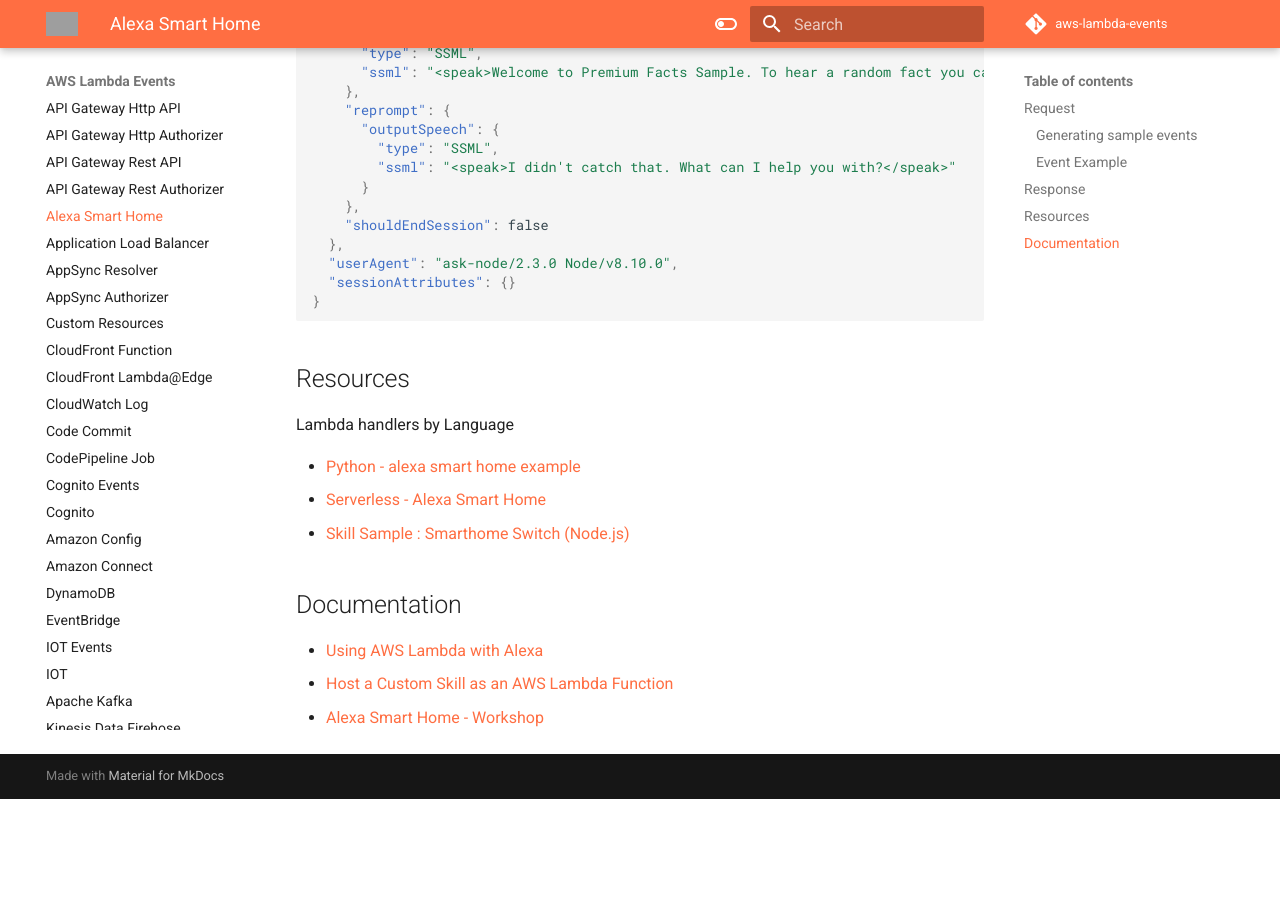
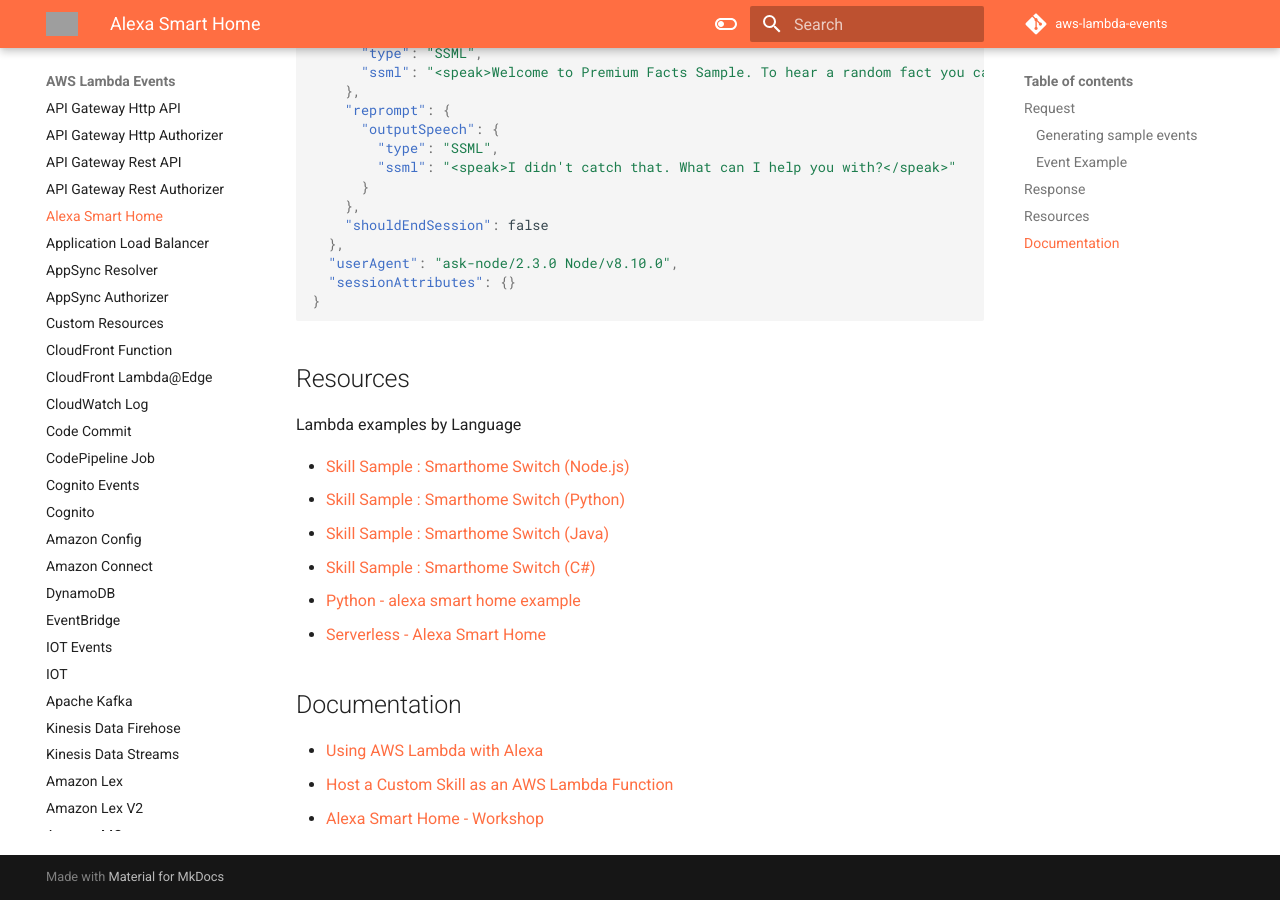
Before and after one commit to michaelbrewer/aws-lambda-events, an MkDocs documentation site: the page built from docs/alexa-smart-home.md, in a window 1280 px wide and 900 px high, scrolled down 2384 px. Built offline with MkDocs 1.6.1 and Material for MkDocs 9.7.7, drawn with Linux system fonts in a browser that asks for light colours; comment, search, counter and statistics services are not loaded; before the commit the page ends 3183 px from its top, so only the background shows below that; grey boxes are pictures that could not be loaded.

Commit message:
docs(alexa): Add more code examples

```diff
--- a/docs/alexa-smart-home.md
+++ b/docs/alexa-smart-home.md
@@ -93,11 +93,14 @@
 
 ## Resources
 
-Lambda handlers by Language
+Lambda examples by Language
 
+- [Skill Sample : Smarthome Switch (Node.js)](https://github.com/alexa-samples/skill-sample-nodejs-smarthome-switch)
+- [Skill Sample : Smarthome Switch (Python)](https://github.com/alexa-samples/skill-sample-python-smarthome-switch)
+- [Skill Sample : Smarthome Switch (Java)](https://github.com/alexa-samples/skill-sample-java-smarthome-switch)
+- [Skill Sample : Smarthome Switch (C#)](https://github.com/alexa-samples/skill-sample-csharp-smarthome-switch)
 - [Python - alexa smart home example](https://github.com/alexa/alexa-smarthome/tree/master/sample_lambda/python)
 - [Serverless - Alexa Smart Home](https://www.serverless.com/framework/docs/providers/aws/events/alexa-smart-home)
-- [Skill Sample : Smarthome Switch (Node.js)](https://github.com/alexa-samples/skill-sample-nodejs-smarthome-switch)
 
 ## Documentation
 
```
